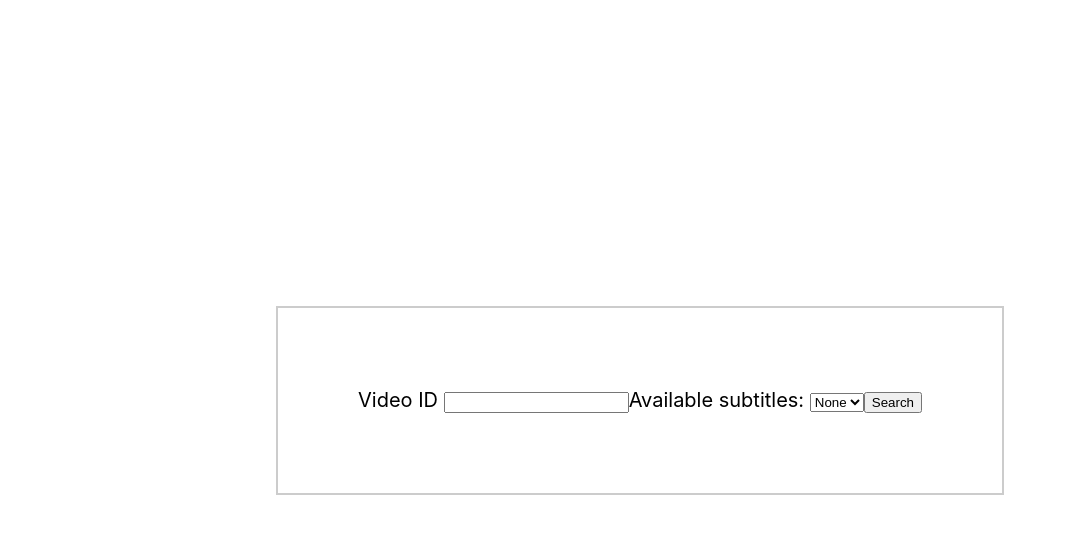
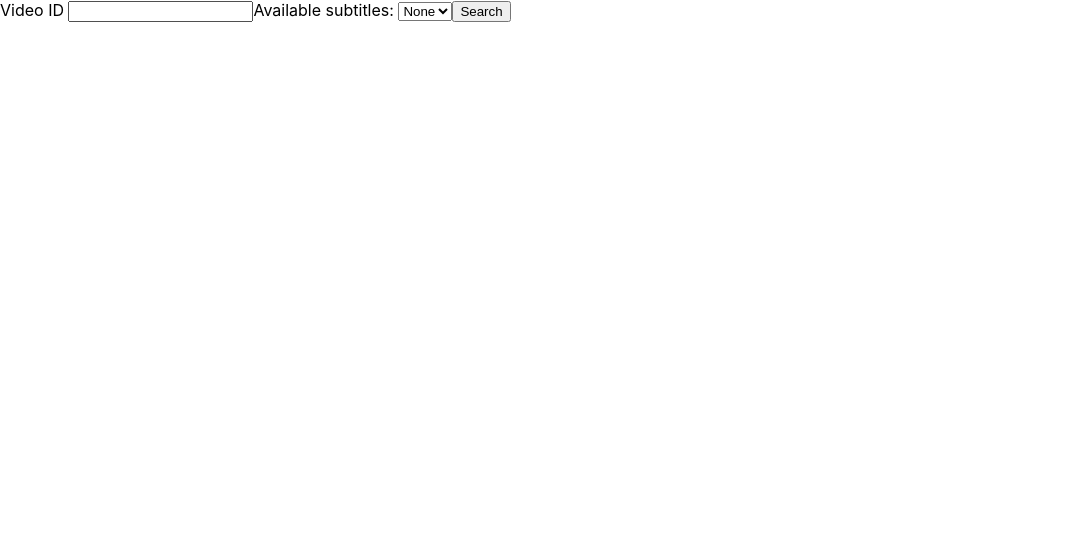
Before and after one commit to firstimedeveloper/firstimeLanguage, a React (Create React App) app in the folder ui/: page / in a window 1280 px wide. Shown: the top 534 px of the page, without its empty margins (0-1066 px from the left). Built offline with nearby package versions, Linux system fonts and the light colour scheme.

Commit message:
Added some basic styling.

```diff
--- a/ui/src/App.css
+++ b/ui/src/App.css
@@ -1,7 +1,11 @@
 html, body, #root {
   height: 100%;
   margin: 0;
-  font-size: 20px;
+  /* font-size: 20px; */
+}
+
+#root, .App {
+  display: grid;
 }
 
 .App {
@@ -9,31 +13,49 @@ html, body, #root {
 }
 
 .wrapper {
-  padding: 80px;
-  border: 2px solid #ccc;
+  display: grid;
+  grid-template-rows: auto 1fr auto;
 }
 
-#root, .wrapper {
+/* Add a black background color to the top navigation */
+.navbar {
+  background-color: #f2f2f2;
+  overflow: hidden;
+  transition: top 0.3s; /* Transition effect when sliding down (and up) */
+}
+
+/* Style the links inside the navigation bar */
+.navbar a {
+  float: left;
+  color: #888;
+  text-align: center;
+  padding: 14px 16px;
+  text-decoration: none;
+  font-size: 17px;
+}
+
+/* Change the color of links on hover */
+.navbar a:hover {
+  background-color: #ddd;
+  color: black;
+}
+
+/* Add a color to the active/current link */
+.navbar a.active {
+  background-color: #2980b9;
+  color: white;
+}
+
+.main {
   display: grid;
-  /* margin-top: 50px;
-  border-width: 1px;
-  border-color: #282c34;
-  grid-template-columns:
-    minmax(1.2rem, 1fr)
-    minmax(auto, 70ch)
-    minmax(1.2rem, 1fr); */
   place-items: center;
 }
 
+.search {
+  /* padding : 40px; */
+}
 
 
-/* table, form, div {
-  grid-column: 2;
-}
-
-.time_subtitle {
-  grid-column: 1;
-} */
 
 .App-logo {
   height: 40vmin;
```
